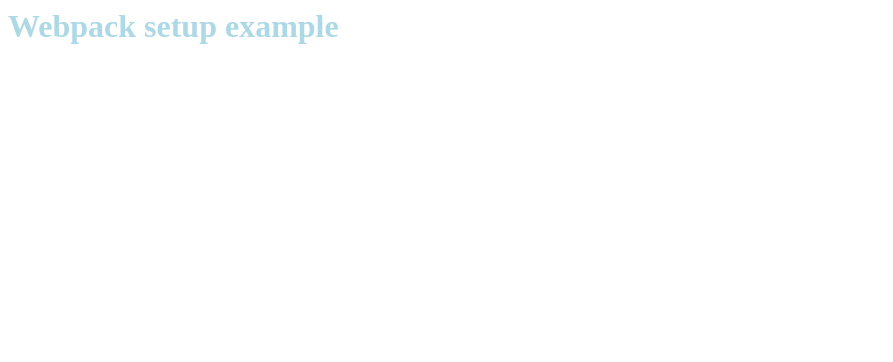
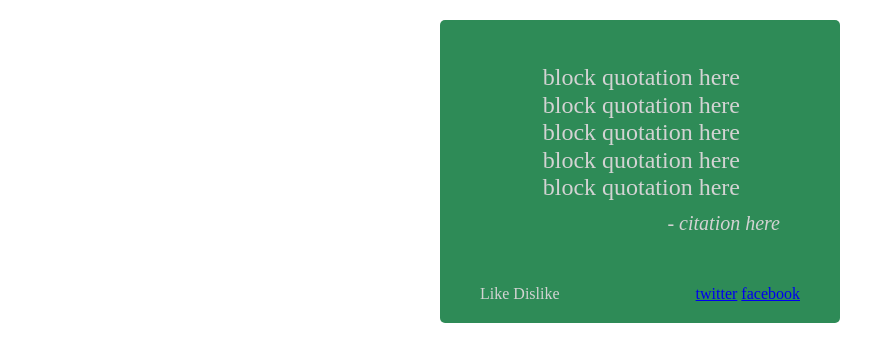
Before and after one commit to kobble-git/webpack-starter, a website built with webpack: page index.html in a window 1280 px wide. Shown: the whole page, without its empty margins (0-893 px from the left). Built offline with nearby package versions, Linux system fonts and the light colour scheme.

Commit message:
Initial quote generator commit

```diff
--- a/index.html
+++ b/index.html
@@ -1,10 +1,30 @@
 <html>
     <head>
+        <title>Random Quote Generator</title>
         <link rel="stylesheet" href="dist/main.css"/>
-        <title>Webpack Setup</title>
     </head>
     <body>
-        <h1>Webpack setup example</h1>
+        <div class="quote-generator">
+            <div class="quote">
+                <blockquote class="quote__text">
+                    block quotation here block quotation here block quotation here block quotation here block quotation here
+                    <br>
+                </blockquote>
+                <cite class="quote__citation">
+                    citation here
+                </cite>
+            </div>
+            <div class="quote__footer">
+                <div class="like-dislike">
+                    <span class="vote-button bote-button--like">Like</span>
+                    <span class="vote-button vote-button--dislike">Dislike</span>
+                </div>
+                <div class="share">
+                    <a href="twitter">twitter</a>
+                    <a href="facebook">facebook</a>
+                </div>
+            </div>
+        </div>
         <script src="dist/bundle.js"></script>
     </body>
 </html>
--- a/package.json
+++ b/package.json
@@ -1,5 +1,5 @@
 {
-  "name": "webpack-starter",
+  "name": "quote-generator",
   "version": "1.0.0",
   "description": "",
   "main": "index.js",
@@ -22,5 +22,8 @@
     "sass-loader": "^6.0.6",
     "webpack": "^3.3.0",
     "webpack-dev-server": "^2.5.1"
+  },
+  "dependencies": {
+    "normalize.css": "^7.0.0"
   }
 }
--- a/src/js/app.js
+++ b/src/js/app.js
@@ -1,3 +1,4 @@
+import "normalize.css";
 import "../styles/main.scss";
 
 console.log("Hello from webpack");
--- /dev/null
+++ b/src/js/quote-generator.js
@@ -0,0 +1,4 @@
+var quoteGenerator = {
+
+
+};
--- /dev/null
+++ b/src/styles/_quote-generator.scss
@@ -0,0 +1,39 @@
+$background-color: seagreen;
+$text-color: lightgrey;
+
+* {
+    box-sizing: border-box;
+}
+.quote-generator {
+    background-color: $background-color;
+    color: $text-color;
+    max-width: 400px;
+    border-radius: 5px;
+    margin: 20px auto;
+}
+.quote {
+    margin: 0 auto;
+    margin-bottom: 30px;
+    padding-top: 20px;
+    width: 70%;
+    text-align: right;
+}
+.quote__text {
+    font-size: 1.5rem;
+    margin-bottom: 10px;
+}
+.quote__citation {
+    font-size: 1.25rem;
+    &:before {
+        content: '-';
+    }
+}
+.quote__footer {
+    width: 80%;
+    margin: 0 auto;
+    padding-top: 20px;
+    padding-bottom: 20px;
+    display: flex;
+    justify-content: space-between;
+    align-items: center;
+}
--- a/src/styles/main.scss
+++ b/src/styles/main.scss
@@ -1,3 +1 @@
-h1 {
-    color: lightblue;
-}
+@import 'quote-generator';
--- a/webpack.config.js
+++ b/webpack.config.js
@@ -34,7 +34,7 @@
                 ]
             },
             {
-                test: /\.scss$/,
+                test: /(\.css|\.scss)$/,
                 use: extractPlugin.extract({
                     use: ['css-loader', 'sass-loader']
                 })
```
Also changed, not shown: src/index.html (deleted, +0 -10 lines), 1 other file.
